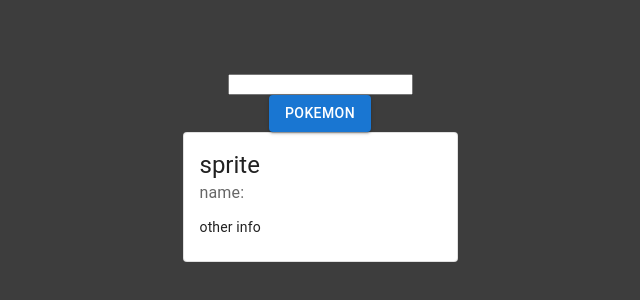
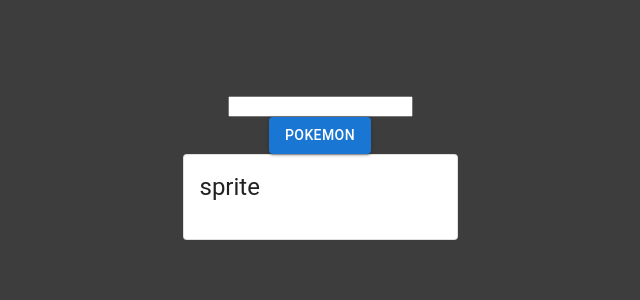
Before and after one commit to lambergluke/react-poke-proj, a React (Create React App) app: page / in a window 1280 px wide. Shown: the part 206-506 px from the top of the page, without its empty margins (320-960 px from the left). Built offline with nearby package versions, Linux system fonts and the light colour scheme.

Commit message:
working object

```diff
--- a/src/App.css
+++ b/src/App.css
@@ -16,5 +16,5 @@
   align-items: center;
   justify-content: center;
   font-size: calc(10px + 2vmin);
-  color: rgb(184, 32, 32);
+  color: rgb(0, 0, 0);
 }
--- a/src/App.tsx
+++ b/src/App.tsx
@@ -10,7 +10,16 @@
 import Typography from '@mui/material/Typography';
 
 
-const card = (
+
+function App() {
+  const [pokemonName, setPokemonName] = useState("");
+  const [pokemon, setPokemon] = useState({
+    name: "",
+    sprite:"",
+    type:""
+  });
+
+  var card = (
 
     <React.Fragment>
         <CardContent>
@@ -18,22 +27,18 @@
             sprite
           </Typography>
           <Typography variant="h5" component="div">
-
+            {pokemon.name}
           </Typography>
           <Typography sx={{ mb: 1.5 }} color="text.secondary">
-          name: {pokemonObject.name}
+
           </Typography>
 
           <Typography variant="body2">
-          other info
+            {pokemon.type}
           </Typography>
         </CardContent>
     </React.Fragment>
   )
-
-
-function App() {
-  const [pokemonName, setPokemonName] = useState("");
 
   return(
     <div className='App-header'>
@@ -43,19 +48,26 @@
           setPokemonName(event.target.value);
         }}
         />
-      <Button variant="contained" onClick={() => pokemonData(pokemonName)}>
+      <Button variant="contained" onClick={() => pokemonData(pokemonName).then((obj) => {
+            setPokemon({
+              name:obj.name,
+              sprite:obj.sprite,
+              type:obj.types
+            })
+          }
+        )
+      }>
         Pokemon
       </Button>
       <Box sx={{ minWidth: 275 }}>
         <Card variant="outlined">{card}</Card>
       </Box>
       <p>
-
+        {pokemon.name}
       </p>
     </div>
 
   )
-
 }
 
 export default App;
--- a/src/api/Pokerequest.tsx
+++ b/src/api/Pokerequest.tsx
@@ -8,16 +8,14 @@
         types: [],
     };
 
-    export const pokemonData = async (pokemonName: any) => {
-        await Axios.get(`https://pokeapi.co/api/v2/pokemon/${pokemonName}`).then((response) => {
-            pokemonObject.name = response.data.name;
-            pokemonObject.sprite = response.data.sprites[5];
-            pokemonObject.types = response.data.types;
-            console.log(pokemonObject.name)
+    export var pokemonData = async (pokemonName: any) => {
+        return await Axios.get(`https://pokeapi.co/api/v2/pokemon/${pokemonName}`).then((response) => {
+            return{
+                name: response.data.name,
+                sprite: response.data.sprites.front_default,
+                types: response.data.types[0].type.name
+            }
         })
-        //return (
-        //pokemonObject
-        //);
     }
 
     export const pokedexData = () => {
--- a/src/assets/pokecard.tsx
+++ b/src/assets/pokecard.tsx
@@ -15,6 +15,7 @@
         </React.Fragment>
 )
 
+
 export const PokeCard = () =>{
     return(
         <Box sx={{ minWidth: 275 }}>
```
Lines whose indentation alone changed are shown as unchanged.
